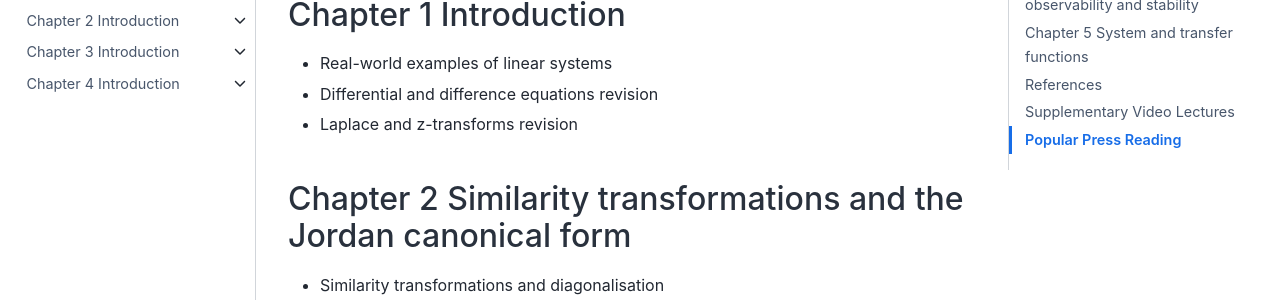
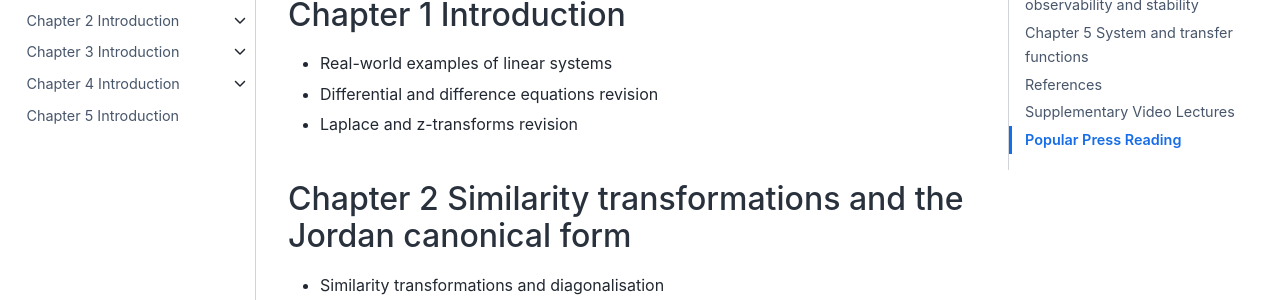
Before and after one commit to jjcrofts77/Linear-Systems-MATH30451, a Jupyter Book: the page built from intro.md, in a window 1280 px wide. Shown: the part 235-535 px from the top of the page. Built offline with Jupyter Book 1.0.4 settings and Sphinx 7.4.7 and the Sphinx Book theme 1.1.4, drawn with Linux system fonts in a browser that asks for light colours; some of the changed lines change nothing that is shown.

Commit message:
Update _toc.yml

```diff
--- a/_toc.yml
+++ b/_toc.yml
@@ -24,3 +24,4 @@ chapters:
   - file: content/notebooks/Chapter4/Observability
   - file: content/notebooks/Chapter4/Stability
   - file: content/notebooks/Chapter4/BIBO
+- file: content/notebooks/Chapter5/Chapter5Intro
```
